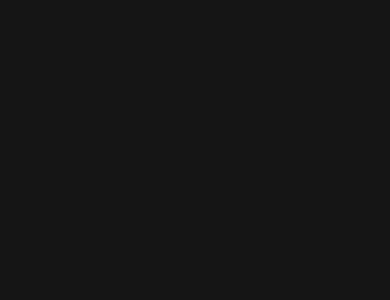
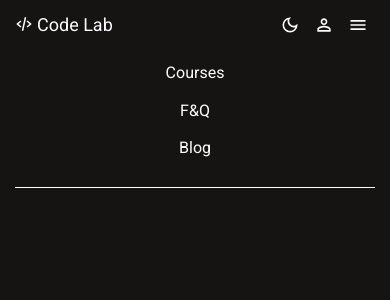
Before and after one commit to UpalBarua/code-sage-client, a React (Vite) app: page / in a window 390 px wide. Shown: the top 300 px of the page. Built offline with nearby package versions, Linux system fonts and the light colour scheme.

Commit message:
Added mobile navbar and router

```diff
--- a/src/assets/index.css
+++ b/src/assets/index.css
@@ -103,9 +103,3 @@
 ol {
   list-style: none;
 }
-
-button {
-  border: 0;
-  cursor: pointer;
-  padding: 0.25em;
-}
--- a/src/assets/utilities.module.css
+++ b/src/assets/utilities.module.css
@@ -1,7 +1,15 @@
 /* ==================== */
 /* UTILITIES            */
 /* ==================== */
-.container {
+:global .container {
   max-width: min(70rem, 100% - 30px);
   margin: 0 auto;
 }
+
+:global .btn {
+  display: inline-flex;
+  padding: 0.25em;
+  border: 0;
+  border: 2px solid transparent;
+  background-color: transparent;
+}
--- a/src/components/App/App.jsx
+++ b/src/components/App/App.jsx
@@ -1,12 +1,13 @@
 import React from 'react';
-import utilities from '../../assets/utilities.module.css';
-import Navbar from '../Navbar/Navbar';
+import { RouterProvider } from 'react-router-dom';
+import { router } from '../../routes/Router';
+import Main from '../../layouts/Main';
 
 const App = () => {
   return (
-    <div className={utilities.container}>
-      <Navbar />
-    </div>
+    <RouterProvider router={router}>
+      <Main />
+    </RouterProvider>
   );
 };
 
--- a/src/components/Navbar/Navbar.jsx
+++ b/src/components/Navbar/Navbar.jsx
@@ -1,13 +1,55 @@
 import React from 'react';
+import { Link } from 'react-router-dom';
+import { BiCodeAlt } from 'react-icons/bi';
+import {
+  MdOutlineDarkMode,
+  MdOutlineLightMode,
+  MdPersonOutline,
+  MdMenu,
+  MdClose,
+} from 'react-icons/md';
 import styles from './Navbar.module.css';
-import utilities from '../../assets/utilities.module.css';
+import '../../assets/utilities.module.css';
 
 const Navbar = () => {
   return (
-    <header className={utilities.container}>
-      <nav className={styles.navbar}></nav>
+    <header className="container">
+      <nav className={styles.navbar} data-visible="true">
+        <Link className={styles.logo} to="/">
+          <BiCodeAlt className={styles.icon} />
+          <h1 className={styles.name}>Code Lab</h1>
+        </Link>
+
+        <ul className={styles.menu}>
+          <li className={styles.menuItem}>
+            <Link to="/courses">Courses</Link>
+          </li>
+          <li className={styles.menuItem}>
+            <Link to="/f&q">F&Q</Link>
+          </li>
+          <li className={styles.menuItem}>
+            <Link to="/blog">Blog</Link>
+          </li>
+        </ul>
+
+        <div className={styles.btnGroup}>
+          <button className={`${styles.navBtn} btn`}>
+            {<MdOutlineDarkMode /> || <MdOutlineLightMode />}
+          </button>
+          <Link className={`${styles.navBtn} btn`} tp="/user">
+            <MdPersonOutline />
+          </Link>
+          <button className={`${styles.navBtn} btn`}>
+            {<MdMenu /> || <MdClose />}
+          </button>
+        </div>
+      </nav>
     </header>
   );
 };
 
 export default Navbar;
+
+// it will contain a navbar with the options: website logo, website name,
+// Courses, FAQ, Blog, toggle theme (dark/ light), and User Profile Picture (or
+// login).
--- a/src/components/Navbar/Navbar.module.css
+++ b/src/components/Navbar/Navbar.module.css
@@ -1,3 +1,44 @@
 /* ==================== */
 /* NAVBAR STYLES        */
 /* ==================== */
+.navbar {
+  display: flex;
+  flex-wrap: wrap;
+  justify-content: space-between;
+  align-items: center;
+  max-height: 3.25rem;
+  padding: var(--spacing-200) 0;
+  overflow: hidden;
+  border-bottom: 1px solid white;
+}
+
+.logo {
+  display: inline-flex;
+  gap: var(--spacing-100);
+  font-size: var(--fs-500);
+}
+
+.menu {
+  order: 1;
+  display: flex;
+  flex-direction: column;
+  gap: var(--spacing-300);
+  width: 100%;
+  padding: var(--spacing-400) 0;
+  text-align: center;
+}
+
+.navbar[data-visible='true'] {
+  max-height: max-content;
+  overflow: visible;
+}
+
+.btnGroup {
+  display: flex;
+  align-items: center;
+}
+
+.navBtn {
+  color: var(--clr-secondary-300);
+  font-size: var(--fs-600);
+}
--- /dev/null
+++ b/src/layouts/Main.jsx
@@ -0,0 +1,12 @@
+import React from 'react';
+import Navbar from '../components/Navbar/Navbar';
+
+const Main = () => {
+  return (
+    <>
+      <Navbar />
+    </>
+  );
+};
+
+export default Main;
--- /dev/null
+++ b/src/routes/Router.jsx
@@ -0,0 +1,4 @@
+import { createBrowserRouter } from 'react-router-dom';
+import Main from '../layouts/Main.jsx';
+
+export const router = createBrowserRouter([{ path: '/', element: <Main /> }]);
```
